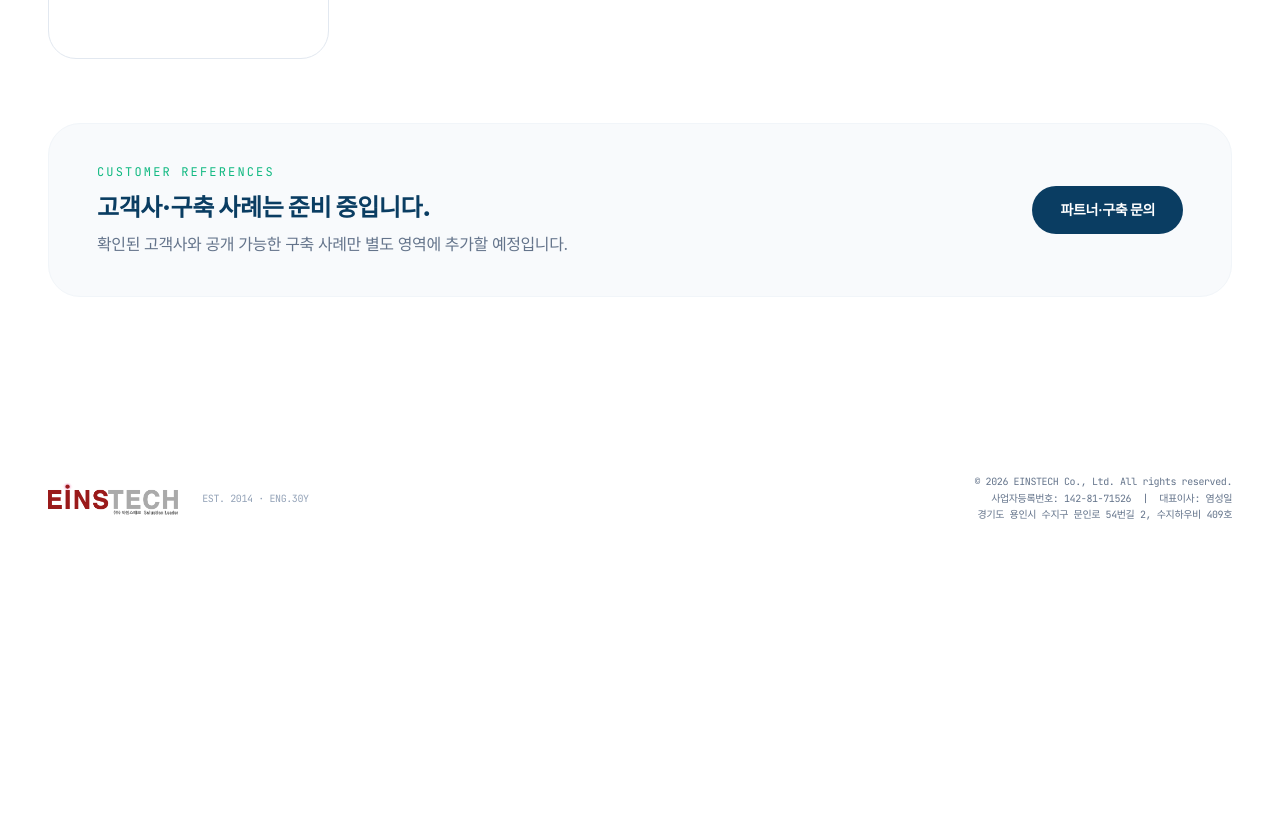
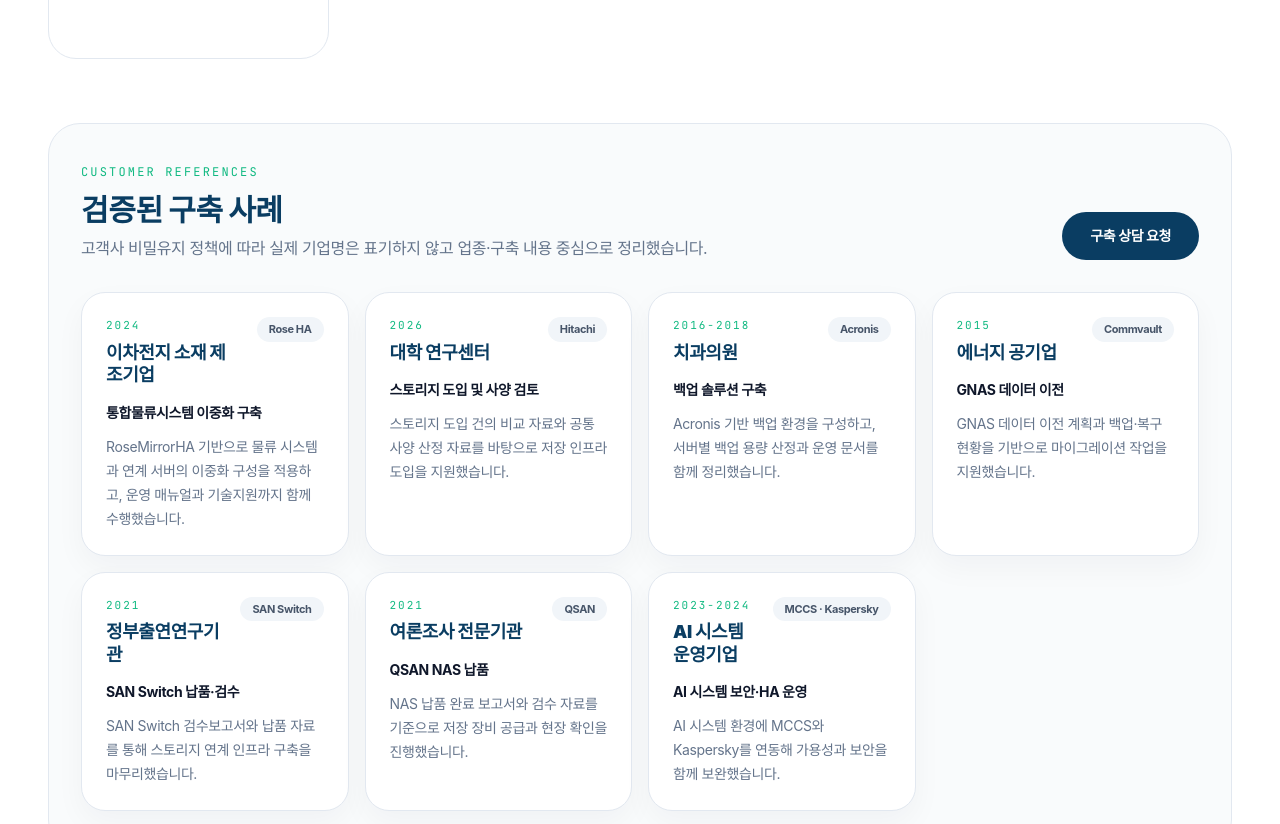
Before and after one commit to yumunix/einstech-landing, a Next.js app: page /partners in a window 1280 px wide. Shown: the part 1840-2664 px from the top of the page. Before the commit the page ends 2411 px from the top, so only its background shows below. Built offline with nearby package versions, Linux system fonts and the light colour scheme; a web font is replaced by a local one.

Commit message:
feat(partners): add anonymized customer references section

```diff
--- a/app/partners/page.jsx
+++ b/app/partners/page.jsx
@@ -20,6 +20,58 @@ const partners = [
   { name: "INNOTIUM", company: "이노티움", area: "Data Security · Ransomware Protection", url: "https://www.innotium.com/", logo: "/partners/innotium.png" },
   { name: "NEWCOM", company: "뉴컴", area: "Enterprise Software · IT Solutions", url: "/contact", tone: "text-sky-700" },
   { name: "Dell Technologies", company: "SCG솔루션즈 · Dell Technologies", area: "Server · Storage · Infrastructure", url: "https://scgs.co.kr/business/it", logo: "/partners/dell.svg" },
+];
+
+const customerReferences = [
+  {
+    customer: "이차전지 소재 제조기업",
+    project: "통합물류시스템 이중화 구축",
+    year: "2024",
+    partner: "Rose HA",
+    summary: "RoseMirrorHA 기반으로 물류 시스템과 연계 서버의 이중화 구성을 적용하고, 운영 매뉴얼과 기술지원까지 함께 수행했습니다.",
+  },
+  {
+    customer: "대학 연구센터",
+    project: "스토리지 도입 및 사양 검토",
+    year: "2026",
+    partner: "Hitachi",
+    summary: "스토리지 도입 건의 비교 자료와 공통 사양 산정 자료를 바탕으로 저장 인프라 도입을 지원했습니다.",
+  },
+  {
+    customer: "치과의원",
+    project: "백업 솔루션 구축",
+    year: "2016-2018",
+    partner: "Acronis",
+    summary: "Acronis 기반 백업 환경을 구성하고, 서버별 백업 용량 산정과 운영 문서를 함께 정리했습니다.",
+  },
+  {
+    customer: "에너지 공기업",
+    project: "GNAS 데이터 이전",
+    year: "2015",
+    partner: "Commvault",
+    summary: "GNAS 데이터 이전 계획과 백업·복구 현황을 기반으로 마이그레이션 작업을 지원했습니다.",
+  },
+  {
+    customer: "정부출연연구기관",
+    project: "SAN Switch 납품·검수",
+    year: "2021",
+    partner: "SAN Switch",
+    summary: "SAN Switch 검수보고서와 납품 자료를 통해 스토리지 연계 인프라 구축을 마무리했습니다.",
+  },
+  {
+    customer: "여론조사 전문기관",
+    project: "QSAN NAS 납품",
+    year: "2021",
+    partner: "QSAN",
+    summary: "NAS 납품 완료 보고서와 검수 자료를 기준으로 저장 장비 공급과 현장 확인을 진행했습니다.",
+  },
+  {
+    customer: "AI 시스템 운영기업",
+    project: "AI 시스템 보안·HA 운영",
+    year: "2023-2024",
+    partner: "MCCS · Kaspersky",
+    summary: "AI 시스템 환경에 MCCS와 Kaspersky를 연동해 가용성과 보안을 함께 보완했습니다.",
+  },
 ];
 
 export default function PartnersPage() {
@@ -51,9 +103,30 @@ export default function PartnersPage() {
               );
             })}
           </div>
-          <div className="mt-16 rounded-[32px] bg-slate-50 border border-slate-100 px-8 py-10 md:px-12 flex flex-col md:flex-row md:items-center md:justify-between gap-8">
-            <div><p className="font-mono text-xs text-emerald tracking-[0.18em] mb-3">CUSTOMER REFERENCES</p><h3 className="text-2xl font-black text-navy mb-2">고객사·구축 사례는 준비 중입니다.</h3><p className="text-slate-500">확인된 고객사와 공개 가능한 구축 사례만 별도 영역에 추가할 예정입니다.</p></div>
-            <a href="/contact" className="inline-flex justify-center rounded-full bg-navy px-7 py-3.5 text-sm font-bold text-white hover:bg-emerald transition-colors">파트너·구축 문의</a>
+          <div className="mt-16 rounded-[32px] border border-slate-200 bg-slate-50/80 px-6 py-8 md:px-8 md:py-10">
+            <div className="flex flex-col gap-6 md:flex-row md:items-end md:justify-between">
+              <div>
+                <p className="font-mono text-xs text-emerald tracking-[0.18em] mb-3">CUSTOMER REFERENCES</p>
+                <h3 className="text-2xl md:text-3xl font-black text-navy mb-2">검증된 구축 사례</h3>
+                <p className="max-w-2xl text-slate-500">고객사 비밀유지 정책에 따라 실제 기업명은 표기하지 않고 업종·구축 내용 중심으로 정리했습니다.</p>
+              </div>
+              <a href="/contact" className="inline-flex justify-center rounded-full bg-navy px-7 py-3.5 text-sm font-bold text-white hover:bg-emerald transition-colors">구축 상담 요청</a>
+            </div>
+            <div className="mt-8 grid gap-4 md:grid-cols-2 xl:grid-cols-4">
+              {customerReferences.map((reference) => (
+                <article key={`${reference.customer}-${reference.project}`} className="rounded-[24px] border border-slate-200 bg-white p-6 shadow-[0_12px_30px_rgba(15,23,42,0.04)]">
+                  <div className="flex items-start justify-between gap-4">
+                    <div>
+                      <p className="text-[11px] font-mono tracking-[0.18em] text-emerald">{reference.year}</p>
+                      <h4 className="mt-2 text-lg font-black text-navy leading-tight">{reference.customer}</h4>
+                    </div>
+                    <span className="shrink-0 rounded-full bg-slate-100 px-3 py-1 text-[11px] font-bold text-slate-600">{reference.partner}</span>
+                  </div>
+                  <p className="mt-4 text-sm font-bold text-slate-900">{reference.project}</p>
+                  <p className="mt-3 text-sm leading-6 text-slate-500">{reference.summary}</p>
+                </article>
+              ))}
+            </div>
           </div>
         </div>
       </section>
```
